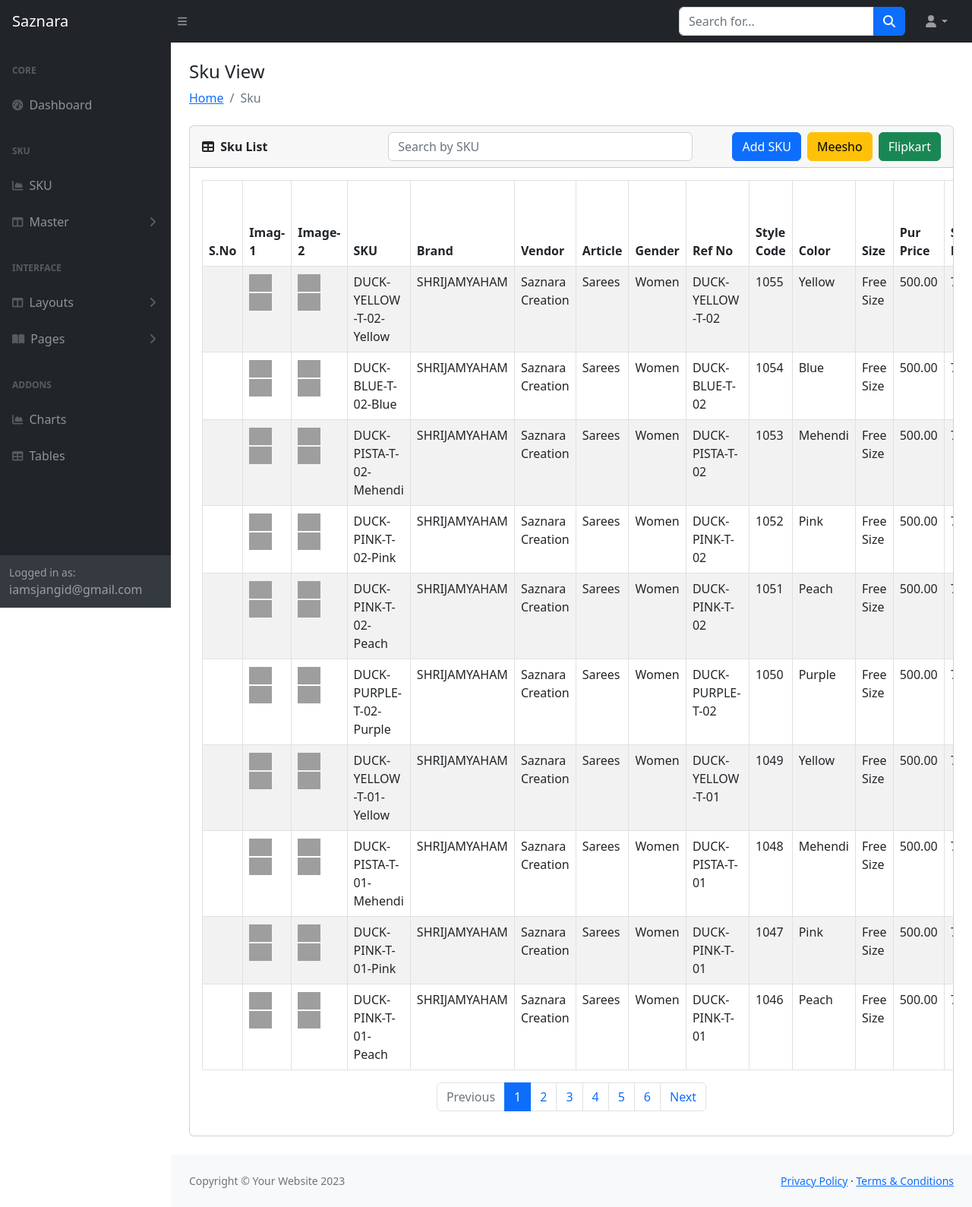
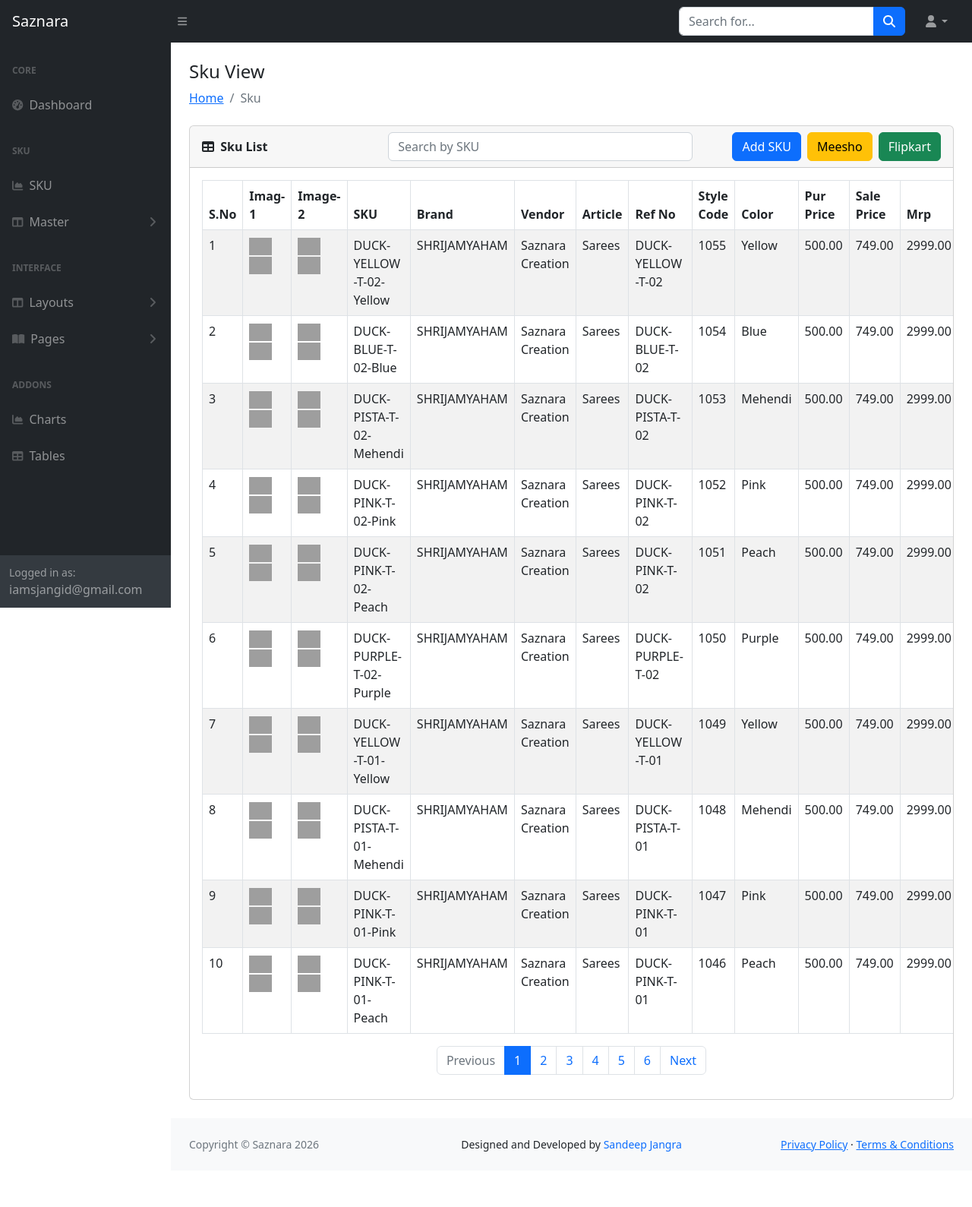
Before and after one commit to sandeep0782/saznara, a Django app: page /view_sku/ in a window 1280 px wide. Shown: the whole page at 76% size. After the commit the page ends 1516 px from the top, so only its background shows below. Run offline with Django 4.2, Linux system fonts and the light colour scheme; a user stored in the database is signed in; data comes from the database, SQL or seed files in the repository; some libraries are stand-ins or nearby versions; grey boxes are pictures that could not be loaded.

Commit message:
table correction

```diff
--- a/templates/base/footer.html
+++ b/templates/base/footer.html
@@ -1,7 +1,19 @@
-<footer class="py-4 bg-light mt-auto">
+<footer class="py-4 bg-light mt-auto position-relative">
     <div class="container-fluid px-4">
         <div class="d-flex align-items-center justify-content-between small">
-                            <div class="text-muted">Copyright &copy; Your Website 2023</div>
+            <div class="text-muted">
+                Copyright &copy; Saznara 2026
+            </div>
+
+            <div class="position-absolute start-50 translate-middle-x">
+                Designed and Developed by
+                <a href="https://www.linkedin.com/in/sandeep-kumar-182b8a23a/"
+                   target="_blank"
+                   class="text-primary text-decoration-none">
+                    Sandeep Jangra
+                </a>
+            </div>
+
             <div>
                 <a href="#">Privacy Policy</a>
                 &middot;
--- a/templates/sku/view_sku.html
+++ b/templates/sku/view_sku.html
@@ -58,16 +58,16 @@
                         <th>Brand</th>
                         <th>Vendor</th>
                         <th>Article</th>
-                        <th>Gender</th>
+                        <!-- <th>Gender</th> -->
                         <th>Ref No</th>
                         <th>Style Code</th>
                         <th>Color</th>
-                        <th>Size</th>
+                        <!-- <th>Size</th> -->
                         <th>Pur Price</th>
                         <th>Sale Price</th>
                         <th>Mrp</th>
 
-                        <th>Blouse</th>
+                        <!-- <th>Blouse</th>
                         <th>Border</th>
                         <th>Print or Pattern Type</th>
                         <th>Saree Fabric</th>
@@ -86,7 +86,7 @@
                         <th>Occasion</th>
                         <th>Ornamentation</th>
                         <th>Pallu Details</th>
-                        <th>Pattern</th>
+                        <th>Pattern</th> -->
 
                         <th>Copy</th>
                         <th>Delete</th>
@@ -98,7 +98,7 @@
                     {% for i in sku %}
                     <tr>
 
-                        <td>{{ i.serial_number }}</td>
+                        <td>{{ forloop.counter }}</td>
 
                         <td>
                             {% if i.product_image_link_1 %}
@@ -134,19 +134,19 @@
                         <td>{{ i.brand.name|default:"" }}</td>
                         <td>{{ i.vendor.company|default:"" }}</td>
                         <td>{{ i.article_type.name|default:"" }}</td>
-                        <td>{{ i.gender.name|default:"" }}</td>
+                        <!-- <td>{{ i.gender.name|default:"" }}</td> -->
 
                         <td>{{ i.ref_no }}</td>
                         <td>{{ i.style_no }}</td>
 
                         <td>{{ i.color.color|default:"" }}</td>
-                        <td>{{ i.size|default:"" }}</td>
+                        <!-- <td>{{ i.size|default:"" }}</td> -->
 
                         <td>{{ i.purchase_price }}</td>
                         <td>{{ i.sale_price }}</td>
                         <td>{{ i.mrp }}</td>
 
-                        <td>{{ i.get_blouse_display }}</td>
+                        <!-- <td>{{ i.get_blouse_display }}</td>
                         <td>{{ i.get_border_display }}</td>
                         <td>{{ i.get_print_or_pattern_type_display }}</td>
                         <td>{{ i.get_saree_fabric_display }}</td>
@@ -155,7 +155,6 @@
 
                         <td>{{ i.blouse_length }}</td>
                         <td>{{ i.saree_length }}</td>
-
                         <td>{{ i.get_blouse_color_display }}</td>
                         <td>{{ i.get_blouse_fabric_display }}</td>
                         <td>{{ i.get_blouse_pattern_display }}</td>
@@ -165,7 +164,7 @@
                         <td>{{ i.get_occasion_display }}</td>
                         <td>{{ i.get_ornamentation_display }}</td>
                         <td>{{ i.get_pallu_details_display }}</td>
-                        <td>{{ i.get_pattern_display }}</td>
+                        <td>{{ i.get_pattern_display }}</td> -->
 
                         <td>
                             <a class="btn btn-success" href="{% url 'copy_sku' i.id %}">
```
Also changed, not shown: static/favicon.ico (added). Lines whose indentation alone changed are shown as unchanged.
